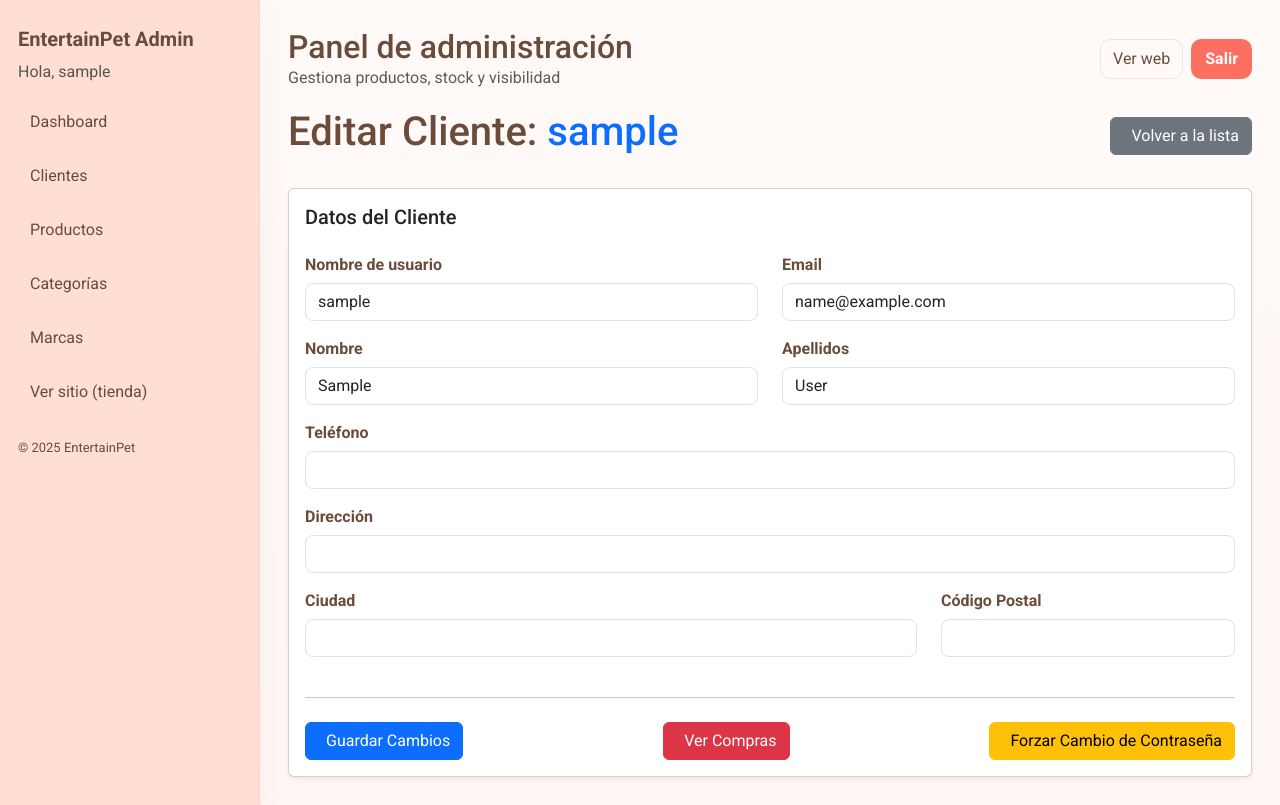
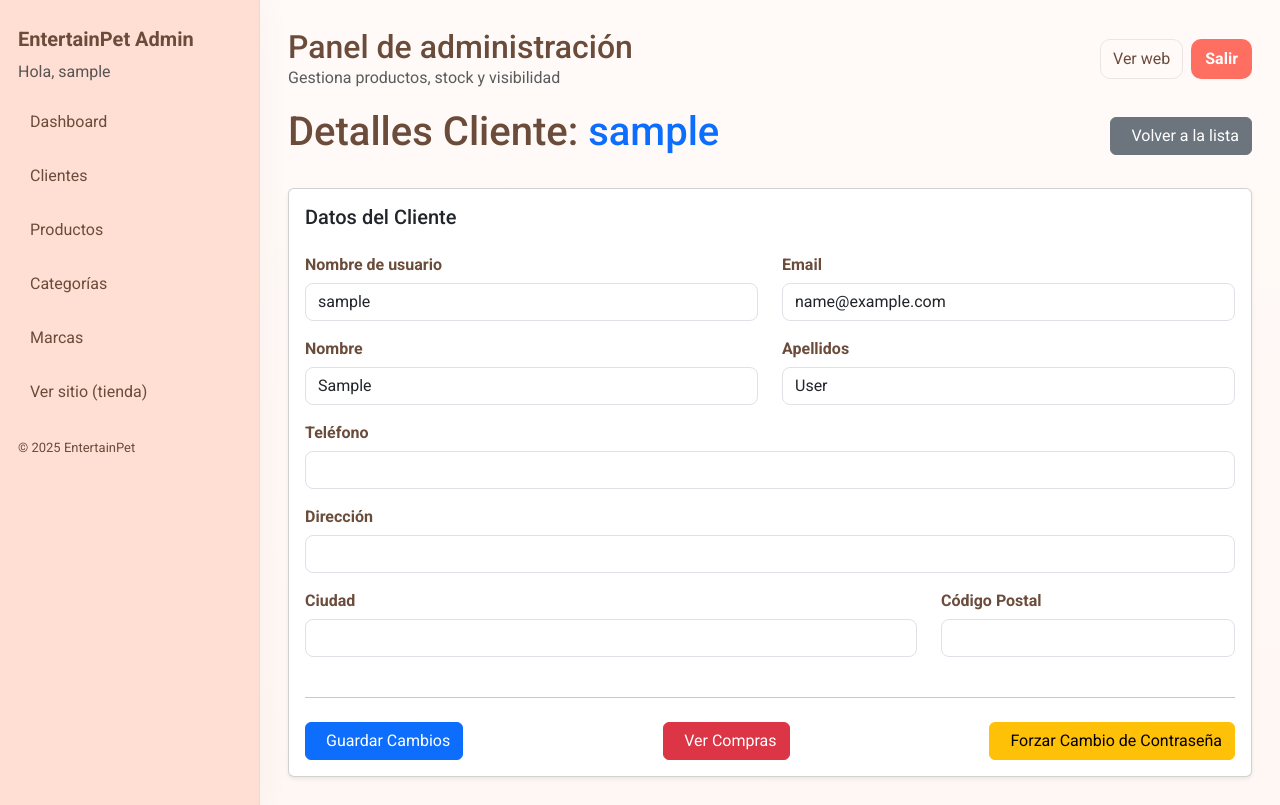
Before and after one commit to EntertainPet/webshop, a Django app: page /gestor/clientes/1/ in a window 1280 px wide. Run offline with Django 5.2, Linux system fonts and the light colour scheme; the visitor is signed in with stand-in values (Sample User, id 1); data comes from the database, SQL or seed files in the repository; data that the repository does not hold is empty.

Commit message:
fix: errores visuales vista cliente gestor

```diff
--- a/adminpanel/templates/clientes/detail.html
+++ b/adminpanel/templates/clientes/detail.html
@@ -1,10 +1,10 @@
 {% extends '../base_admin.html' %}
 
-{% block title %}Editar Cliente: {{ cliente.username }}{% endblock %}
+{% block title %}Detalles Cliente: {{ cliente.username }}{% endblock %}
 
 {% block content %}
 <div class="d-flex justify-content-between align-items-center mb-4">
-    <h1>Editar Cliente: <span class="text-primary">{{ cliente.username }}</span></h1>
+    <h1>Detalles Cliente: <span class="text-primary">{{ cliente.username }}</span></h1>
     <a href="{% url 'adminpanel:cliente_list' %}" class="btn btn-secondary">
         <i class="fas fa-arrow-left me-2"></i>Volver a la lista
     </a>
--- a/adminpanel/templates/clientes/list.html
+++ b/adminpanel/templates/clientes/list.html
@@ -43,7 +43,7 @@
                                 <td class="text-truncate" style="max-width:250px;">{{ cliente.direccion|default:"—" }}</td>
                                 <td>{{ cliente.fecha_actualizacion|date:"Y-m-d" }}</td>
                                 <td class="text-end">
-                                    <a href="{% url 'adminpanel:cliente_detail' cliente.id %}" class="btn btn-sm btn-outline-primary">Editar</a>
+                                    <a href="{% url 'adminpanel:cliente_detail' cliente.id %}" class="btn btn-sm btn-outline-primary">Ver +</a>
                                     <a href="{% url 'adminpanel:consultar_compras_cliente' cliente.id %}" class="btn btn-sm btn-outline-secondary">Ver Compras</a>
                                     <a href="{% url 'adminpanel:cliente_forzar_reset_password' cliente.id %}" class="btn btn-sm btn-outline-warning">Cambio contraseña</a>
                                 </td>
```
